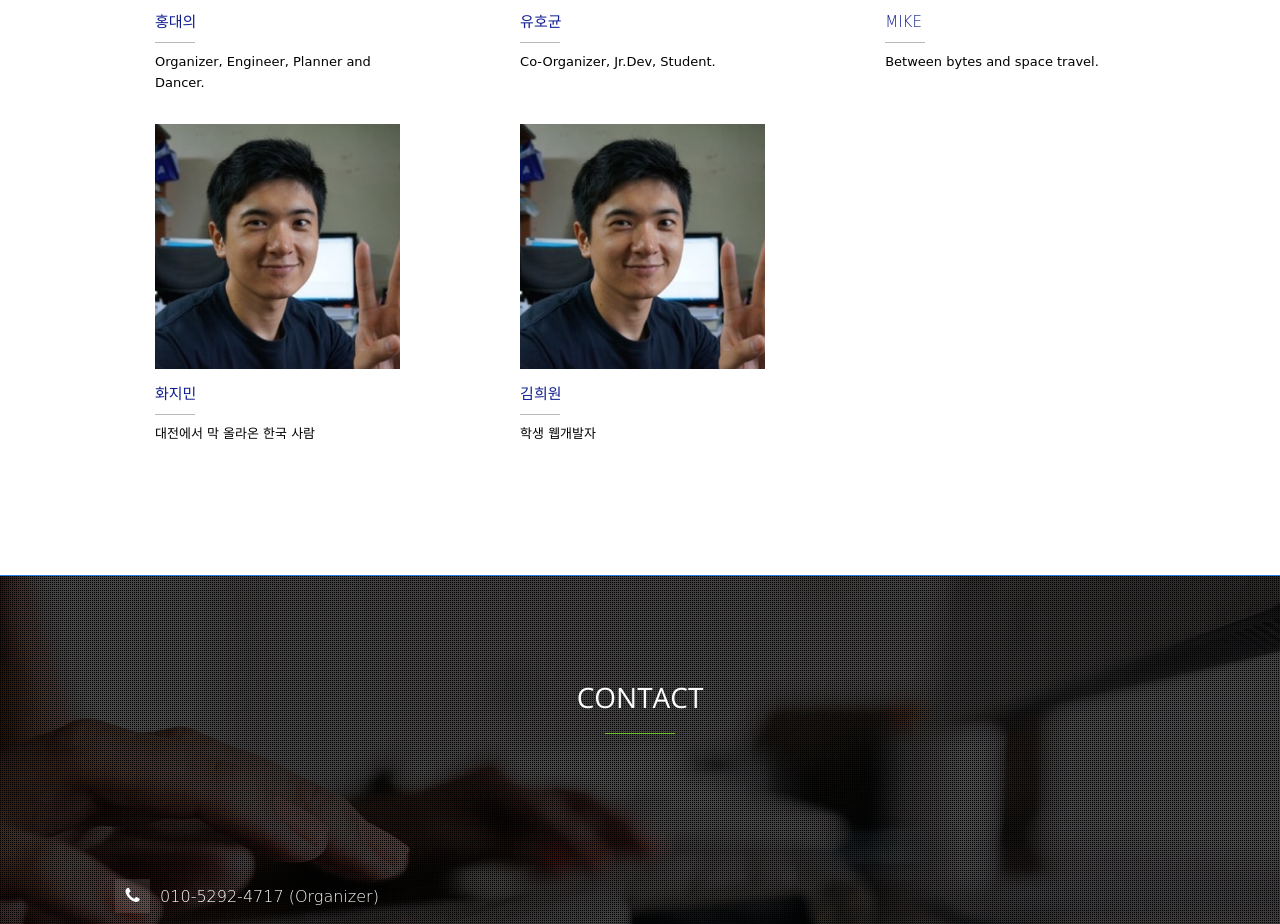
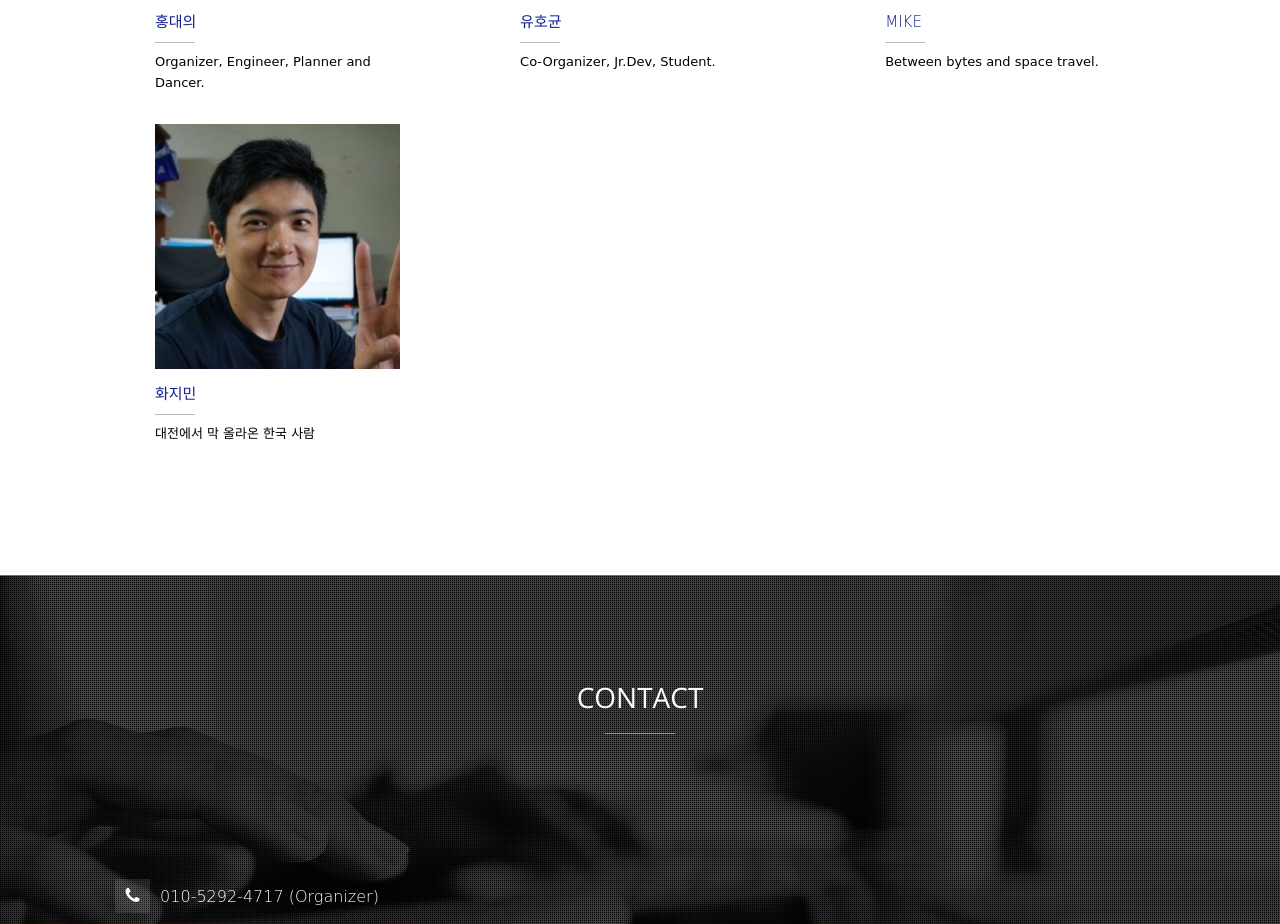
Before and after one commit to codeforincheon/homepage, a plain HTML site: page index.html in a window 1280 px wide. Shown: the part 2445-3369 px from the top of the page. Drawn offline with nearby package versions, Linux system fonts and the light colour scheme.

Commit message:
Update index.html

```diff
--- a/index.html
+++ b/index.html
@@ -310,16 +310,6 @@ The data-spy and data-target are part of the built-in Bootstrap scrollspy functi
                                 </div>
                                 <h3>화지민</h3>
                                 <p>대전에서 막 올라온 한국 사람</p>
-                            </li>
-                            <li class="col-sm-3 col-xs-9">
-                                <div class="team-img">
-                                <img class="img-responsive" src="assets/img/team/jim.jpg" alt="">
-                                    <ul>
-                                        <li><a target="_blank" href="#"><i class="icon-custom icon-sm rounded-x fa fa-facebook"></i></a></li>
-                                    </ul>
-                                </div>
-                                <h3>김희원</h3>
-                                <p>학생 웹개발자</p>
                             </li>
                         </ul>
                     </div>
```
